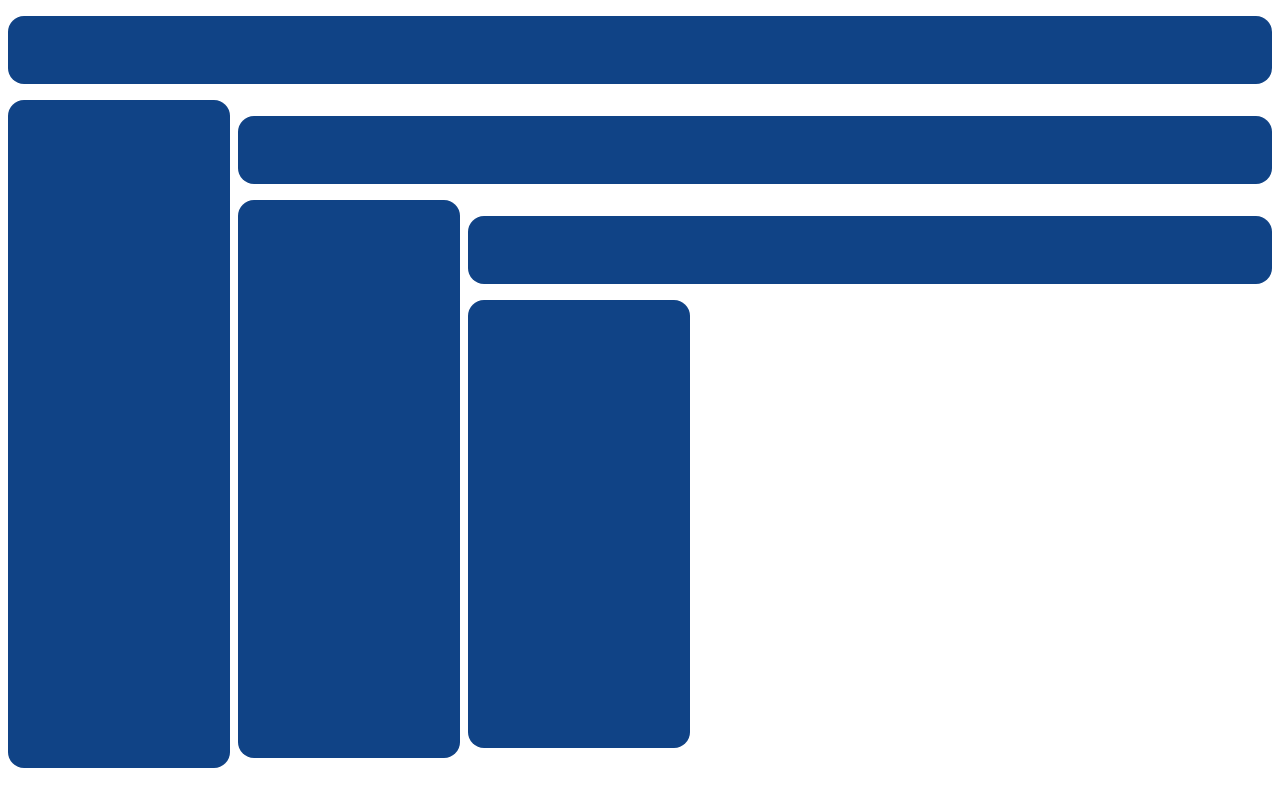
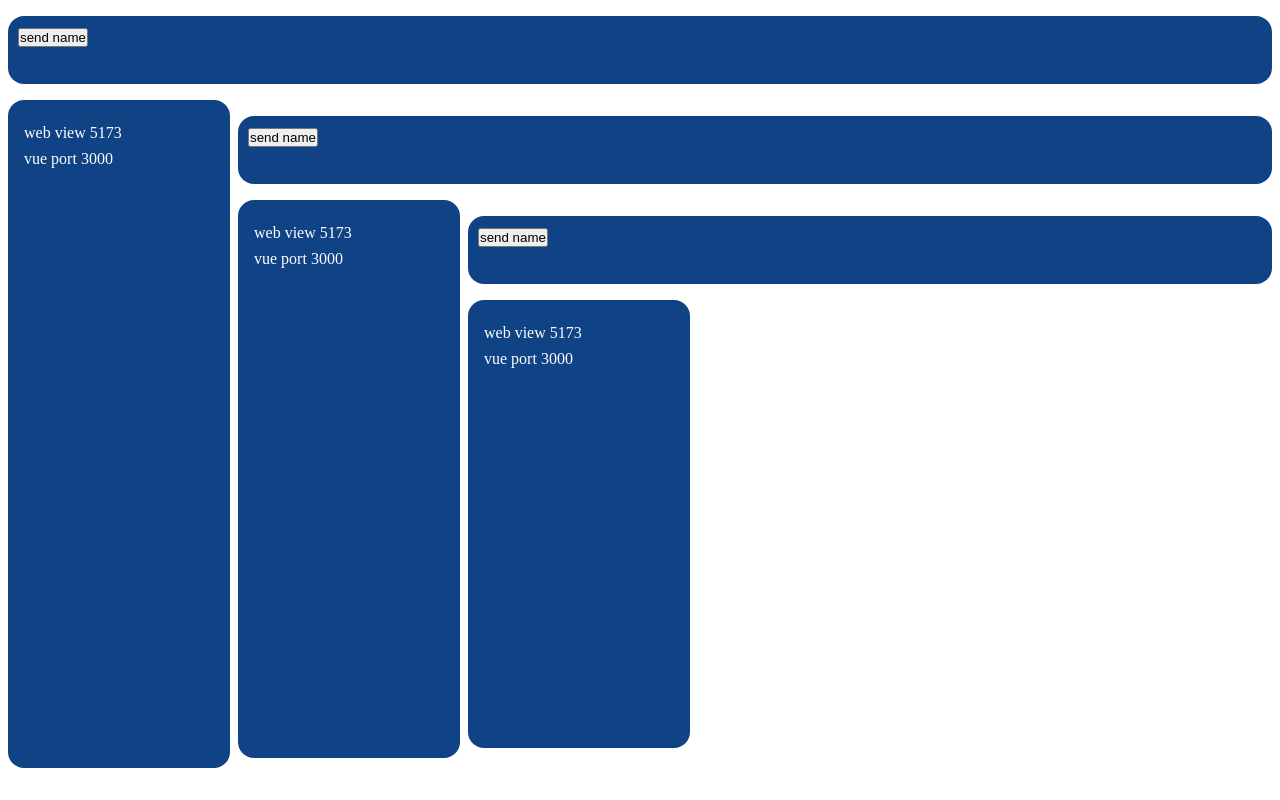
Before and after one commit to Mehrdad-Dehghanzadeh/web-view-bridge, a website built with Vite: page packages/platform/index.html in a window 1280 px wide. Built offline with nearby package versions, Linux system fonts and the light colour scheme.

Commit message:
chore: change for demo

```diff
--- a/packages/platform/index.html
+++ b/packages/platform/index.html
@@ -12,15 +12,22 @@
       <header class="layout-header">
         <div class="layout-header__container">
           <h1 id="title" class="layout-header__title"></h1>
+          <button style="margin-left: 10px" onclick="sendName()">send name</button>
         </div>
       </header>
 
       <aside class="layout-aside">
-        <nav class="layout-aside__container"></nav>
+        <nav class="layout-aside__container">
+          <ul class="layout-aside__menu">
+            <li class="layout-aside__menu-item">web view 5173</li>
+            <li class="layout-aside__menu-item">vue port 3000</li>
+          </ul>
+        </nav>
       </aside>
 
       <main class="layout-main">
         <iframe
+          id="webViewIframe"
           class="layout-iframe"
           src="http://localhost:5173/"
           title="app-web-view"
@@ -31,5 +38,17 @@
 
     <div class="loading"></div>
     <script type="module" src="/src/main.js"></script>
+
+    <script>
+      const iframe = document.getElementById('webViewIframe')
+
+      function sendName() {
+        const message = JSON.stringify({
+          name: 'getName',
+          payload: { firstName: 'Mehrdad', lastName: 'Dehghanzadeh' }
+        })
+        iframe.contentWindow.postMessage(message, '*')
+      }
+    </script>
   </body>
 </html>
--- a/packages/platform/src/styles/_layout.css
+++ b/packages/platform/src/styles/_layout.css
@@ -32,6 +32,12 @@
   color: var(--color-white);
   height: 100%;
   border-radius: 16px;
+  padding: 16px;
+}
+
+.layout-aside__menu-item {
+  cursor: pointer;
+  margin: 8px 0;
 }
 
 .layout-main {
--- a/packages/platform/src/styles/_reset.css
+++ b/packages/platform/src/styles/_reset.css
@@ -12,3 +12,8 @@ iframe {
   border: none;
   outline: none;
 }
+
+ul,
+ol {
+  list-style-type: none;
+}
```
Also changed, not shown: packages/webview/src/core/main.ts (+11 -0 lines), README.md.
